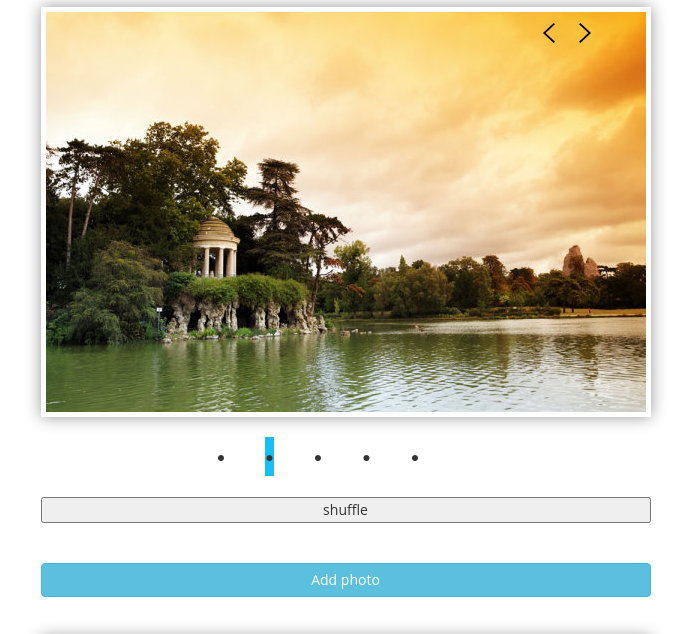
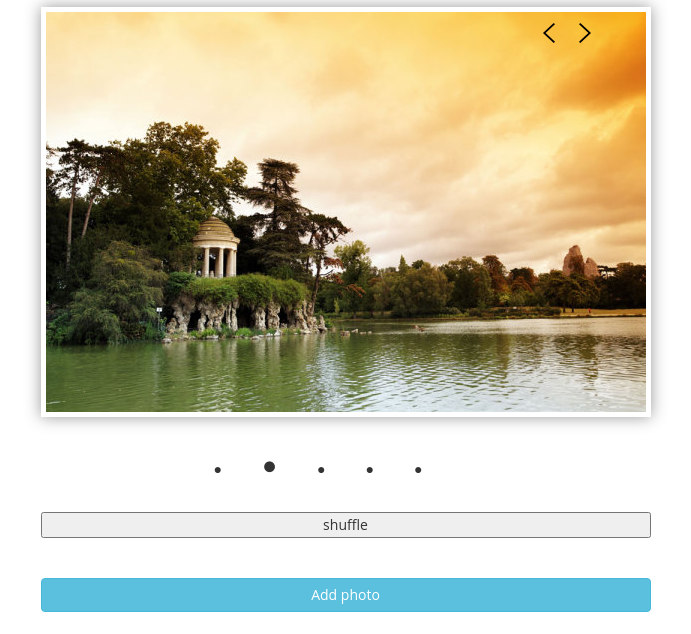
Before and after one commit to Shayol/AngularSlider, a plain HTML site: page index.html in a window 1280 px wide. Shown: the part 123-757 px from the top of the page, without its empty margins (322-1013 px from the left). Drawn offline with nearby package versions, Linux system fonts and the light colour scheme; some packages are replaced by stand-ins of ours.

Commit message:
change nav font size

```diff
--- a/css/styles.css
+++ b/css/styles.css
@@ -1,4 +1,4 @@
-/*.slide .ng-hide-add,
+.slide .ng-hide-add,
 .slide .ng-hide-remove {
   -webkit-transition: all linear 0.5s;
   -moz-transition: all linear 0.5s;
@@ -13,15 +13,12 @@
 .slide .ng-hide-add,
 .slide .ng-hide-remove.ng-hide-remove-active {
   opacity: 1;
-}*/
+}
 
 * {
   font-family: 'Open Sans', sans-serif;
 }
-/*.center-grey {
-  background: #f2f2f2;
-}
-*/
+
 body {
   padding-bottom: 50px;
 }
@@ -63,7 +60,8 @@ span {
 }
 
 span.active {
-  background: #18BEF1;
+  font-size: 25px;
+  font-color: grey;
 }
 
 button {
```
